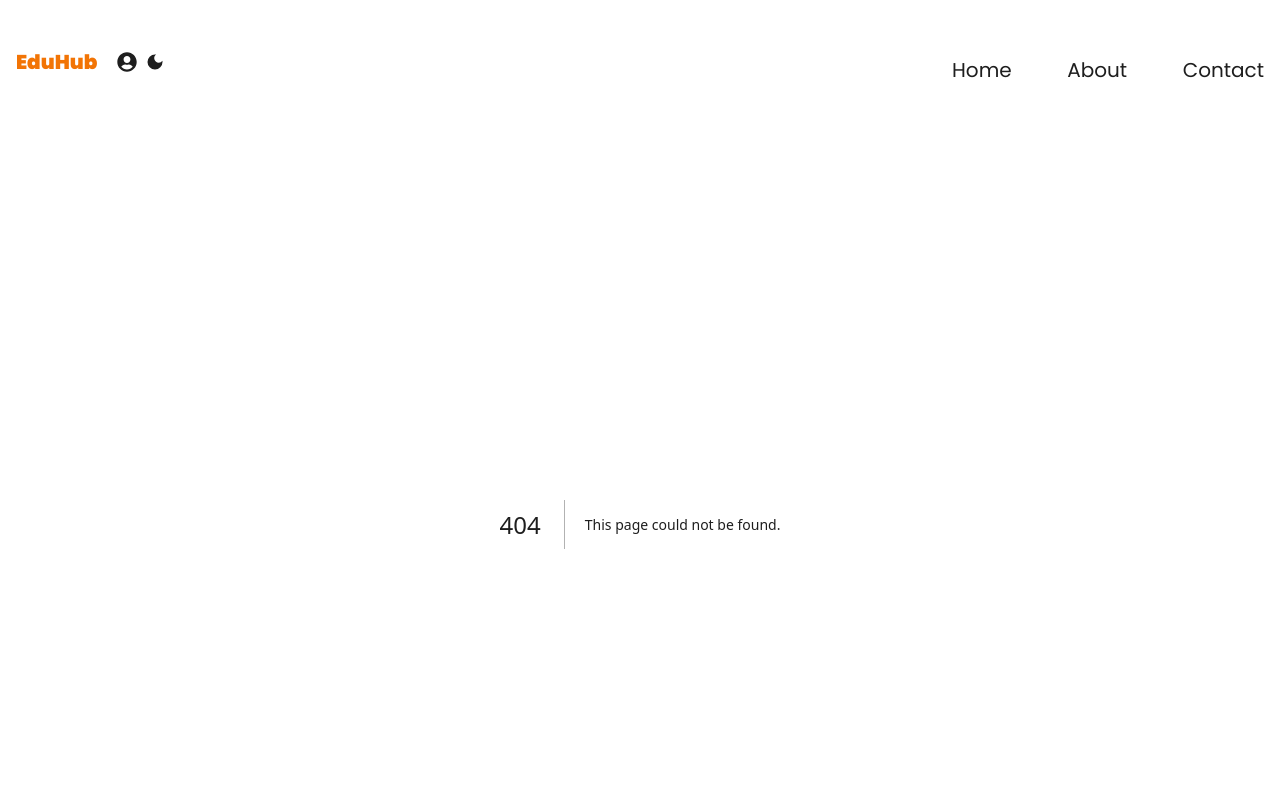
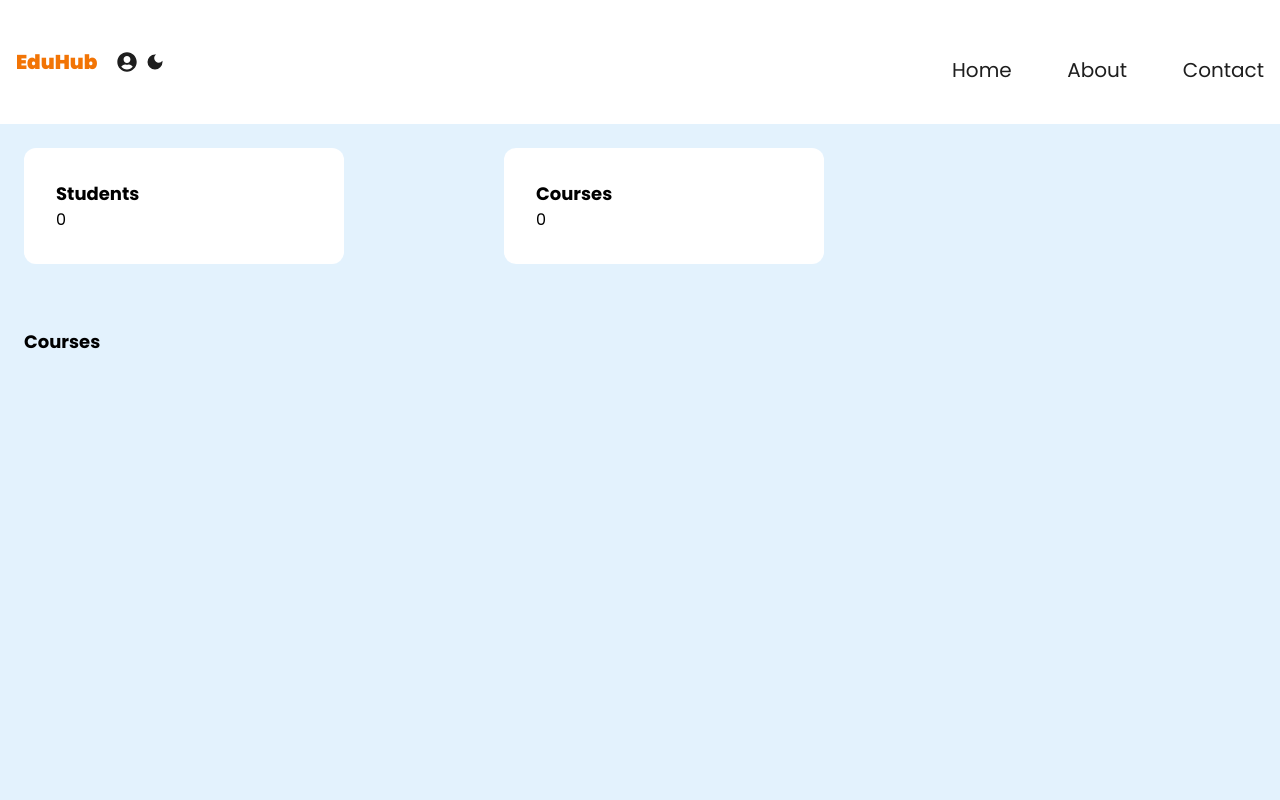
Before and after one commit to Ginasone/SE_Final, a Next.js app in the folder online-course-app/: page /teacher-dashboard in a window 1280 px wide. Before the commit this address had no page. Shown: the top 800 px of the page. Built offline with nearby package versions, Linux system fonts and the light colour scheme.

Commit message:
tdashboard

```diff
--- /dev/null
+++ b/online-course-app/src/app/teacher-dashboard/page.tsx
@@ -0,0 +1,40 @@
+'use client';
+
+import React from "react";
+
+
+const TeacherDashboard = () => {
+
+    return(
+        <div className="min-h-screen flex flex-col items-start justify-items-start bg-blue-50 p-6 ">
+            <section>
+                <div className="flex gap-20">
+                    <div className="bg-white rounded-xl p-8 w-80">
+                        <h2 className="text-lg font-semibold text-black">Students</h2>
+                        <p className="text-base text-black">0</p>
+                    </div>
+
+                    <div className="ml-20 bg-white rounded-xl p-8 w-80">
+                        <h2 className="text-lg font-semibold text-black">Courses</h2>
+                        <p className="text-base text-black">0</p>
+                    </div>
+
+                </div>
+            </section>
+
+            <section className="mt-8 w-full">
+                <div className="mt-8 w-full">
+                    <div className="bg-blue-50">
+                    <h2 className="text-lg font-semibold text-black">Courses</h2>
+                    </div>
+                </div>
+            </section>
+
+
+
+
+        </div>
+    )
+}
+
+export default TeacherDashboard;
```
Also changed, not shown: 1 other file (tests, documents, lock files or other folders).
